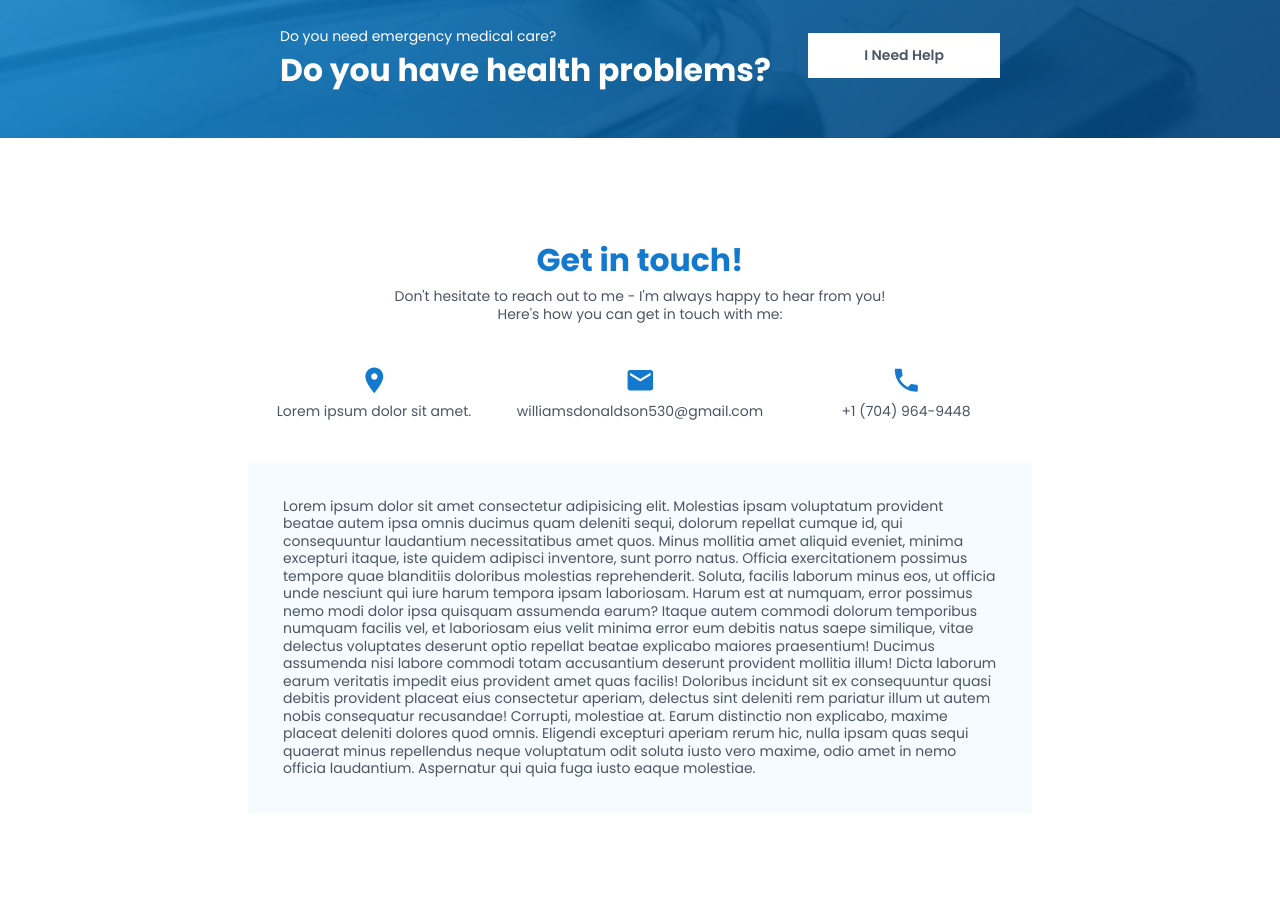
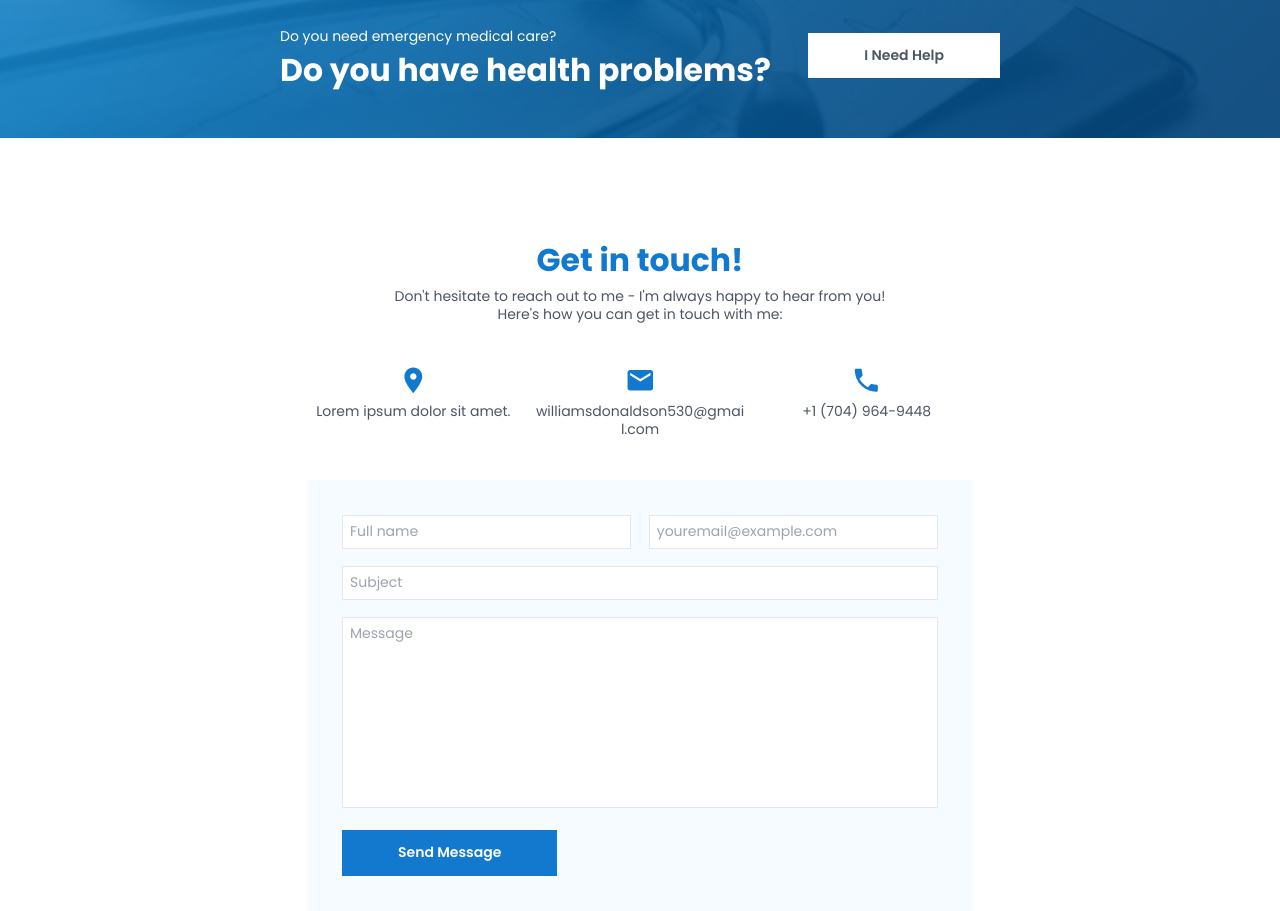
Before and after one commit to mikelisrael/doctor-portfolio-next, a Next.js app: page / in a window 1280 px wide. Shown: the part 2440-3351 px from the top of the page. Before the commit the page ends 3253 px from the top, so only its background shows below. Built offline with nearby package versions, Linux system fonts and the light colour scheme.

Commit message:
Contact form ready

```diff
--- a/components/Contact.js
+++ b/components/Contact.js
@@ -11,13 +11,23 @@ const Contact = ({ contactRef }) => {
     message: "",
   });
 
+  function handleChange(e) {
+    const { name, value } = e.target;
+    setFormFields((prev) => ({ ...prev, [name]: value }));
+  }
+
+  function handleSubmit(e) {
+    e.preventDefault();
+  }
+
   return (
     <div className="universal">
       <section
         id="contact"
-        className="pt-28 flex flex-col gap-12 items-center justify-center"
+        className="pt-28 flex items-center justify-center"
         ref={contactRef}
       >
+        <div className="w-full xl:w-3/4 flex flex-col gap-12">
           <div className="flex flex-col gap-3 items-center justify-center">
             <h2 className="text-3xl lg:text-4xl font-bold mt-2 title_text">
               Get in touch!
@@ -29,7 +39,7 @@ const Contact = ({ contactRef }) => {
             </p>
           </div>
 
-        <div className="flex justify-between items-center gap-4 w-full max-w-4xl">
+          <div className="flex justify-between items-center gap-4 w-full">
             <div className="space-y-2 flex items-center self-start flex-col w-full text-center">
               <LocationOnIcon fontSize="large" className="title_text" />
               <p>Lorem ipsum dolor sit amet.</p>
@@ -46,31 +56,61 @@ const Contact = ({ contactRef }) => {
             </div>
           </div>
 
-        <form className="second_bg max-w-4xl p-10">
-          Lorem ipsum dolor sit amet consectetur adipisicing elit. Molestias
-          ipsam voluptatum provident beatae autem ipsa omnis ducimus quam
-          deleniti sequi, dolorum repellat cumque id, qui consequuntur
-          laudantium necessitatibus amet quos. Minus mollitia amet aliquid
-          eveniet, minima excepturi itaque, iste quidem adipisci inventore, sunt
-          porro natus. Officia exercitationem possimus tempore quae blanditiis
-          doloribus molestias reprehenderit. Soluta, facilis laborum minus eos,
-          ut officia unde nesciunt qui iure harum tempora ipsam laboriosam.
-          Harum est at numquam, error possimus nemo modi dolor ipsa quisquam
-          assumenda earum? Itaque autem commodi dolorum temporibus numquam
-          facilis vel, et laboriosam eius velit minima error eum debitis natus
-          saepe similique, vitae delectus voluptates deserunt optio repellat
-          beatae explicabo maiores praesentium! Ducimus assumenda nisi labore
-          commodi totam accusantium deserunt provident mollitia illum! Dicta
-          laborum earum veritatis impedit eius provident amet quas facilis!
-          Doloribus incidunt sit ex consequuntur quasi debitis provident placeat
-          eius consectetur aperiam, delectus sint deleniti rem pariatur illum ut
-          autem nobis consequatur recusandae! Corrupti, molestiae at. Earum
-          distinctio non explicabo, maxime placeat deleniti dolores quod omnis.
-          Eligendi excepturi aperiam rerum hic, nulla ipsam quas sequi quaerat
-          minus repellendus neque voluptatum odit soluta iusto vero maxime, odio
-          amet in nemo officia laudantium. Aspernatur qui quia fuga iusto eaque
-          molestiae.
+          <form
+            className="second_bg w-full p-5 md:p-10 space-y-5"
+            onSubmit={handleSubmit}
+          >
+            <div className="flex flex-col md:flex-row gap-5">
+              <input
+                type="text"
+                name="name"
+                placeholder="Full name"
+                value={formFields.name}
+                onChange={handleChange}
+                required
+              />
+
+              <input
+                type="email"
+                name="email"
+                placeholder="youremail@example.com"
+                value={formFields.email}
+                onChange={handleChange}
+                required
+              />
+            </div>
+
+            <div className="space-y-5">
+              <input
+                type="text"
+                name="subject"
+                placeholder="Subject"
+                value={formFields.subject}
+                onChange={handleChange}
+                required
+              />
+
+              <textarea
+                name="message"
+                id=""
+                cols="30"
+                rows="10"
+                placeholder="Message"
+                className="resize-none"
+                value={formFields.message}
+                onChange={handleChange}
+                required
+              ></textarea>
+            </div>
+
+            <button
+              className="main_btn filled_blue font-semibold !px-10 xl:!px-16"
+              type="submit"
+            >
+              Send Message
+            </button>
           </form>
+        </div>
       </section>
     </div>
   );
--- a/components/NeedHelp.js
+++ b/components/NeedHelp.js
@@ -2,7 +2,7 @@ import React from "react";
 
 const NeedHelp = () => {
   return (
-    <div className="hero h-[20vh] universal flex items-center py-2">
+    <div className="hero h-[25vh] sm:h-[20vh] universal flex items-center py-2">
       <div className="w-full flex flex-wrap items-center justify-start gap-8 md:justify-between xl:px-24">
         <div>
           <h3 className="text-white">Do you need emergency medical care? </h3>
--- a/styles/globals.css
+++ b/styles/globals.css
@@ -146,7 +146,14 @@ header section {
   transition: var(--transition);
 }
 
-.main_btn.filled:hover {
+.main_btn.filled_blue {
+  background: var(--dark-blue);
+  color: white;
+  transition: var(--transition);
+}
+
+.main_btn.filled:hover,
+.main_btn.filled_blue:hover {
   /* transform: translateY(-5px); */
   translate: 0 -5px;
 }
@@ -213,3 +220,8 @@ header section {
 .second_bg {
   background-color: var(--main-grey);
 }
+
+input,
+textarea {
+  @apply w-full p-2 border-[1px] focus:outline-none focus:border-[#1379ce];
+}
```
Lines whose indentation alone changed are shown as unchanged.
